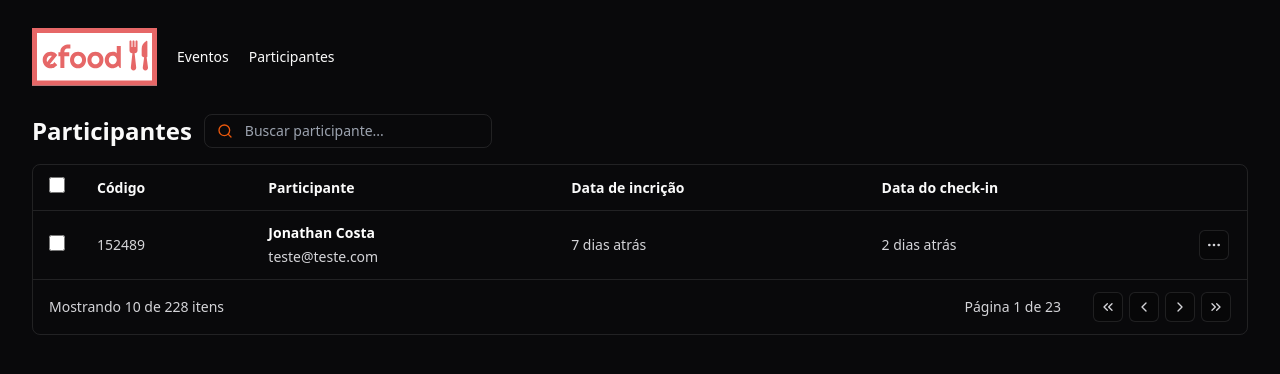
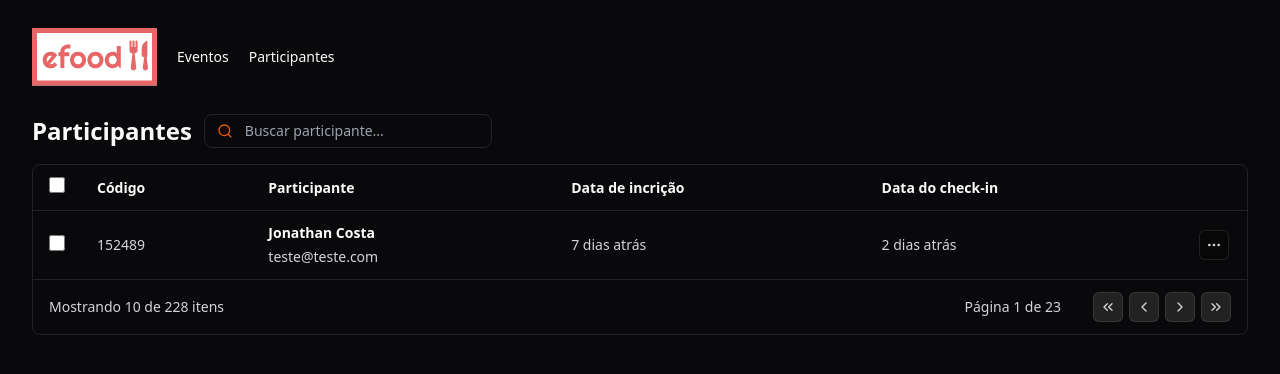
Before and after one commit to jonathandcosta/pass_cooking, a React (Vite) app: page / in a window 1280 px wide. Shown: the top 374 px of the page. Built offline with nearby package versions, Linux system fonts and the light colour scheme.

Commit message:
componente com props e condição

```diff
--- a/src/components/attendee_list.tsx
+++ b/src/components/attendee_list.tsx
@@ -1,5 +1,6 @@
 // ícones importados
 import { Search, MoreHorizontal, ChevronsLeft, ChevronLeft, ChevronsRight, ChevronRight } from 'lucide-react'
+import { IconButton } from './icon_button'
 
 export function AttendeeList() {
   return (
@@ -44,9 +45,9 @@ export function AttendeeList() {
               <td className="py-3 px-4 text-sm text-zinc-300">7 dias atrás</td>
               <td className="py-3 px-4 text-sm text-zinc-300">2 dias atrás</td>
               <td className="py-3 px-4 text-sm text-zinc-300">
-                <button className='bg-black/20 border border-white/10 rounded-md p-1.5'>
+                <IconButton transparent={true}>
                   <MoreHorizontal className='size-4' />
-                </button>
+                </IconButton>
               </td>
             </tr>
           </tbody>
@@ -59,15 +60,18 @@ export function AttendeeList() {
                 <div className='inline-flex items-center gap-8'>
                   <span>Página 1 de 23</span>
                   <div className='flex gap-1.5'>
-                    <button className='bg-black/20 border border-white/10 rounded-md p-1.5'>
+                    <IconButton>
                       <ChevronsLeft className='size-4' />
-                    </button> <button className='bg-black/20 border border-white/10 rounded-md p-1.5'>
+                    </IconButton>
+                    <IconButton>
                       <ChevronLeft className='size-4' />
-                    </button> <button className='bg-black/20 border border-white/10 rounded-md p-1.5'>
+                    </IconButton>
+                    <IconButton>
                       <ChevronRight className='size-4' />
-                    </button> <button className='bg-black/20 border border-white/10 rounded-md p-1.5'>
+                    </IconButton>
+                    <IconButton>
                       <ChevronsRight className='size-4' />
-                    </button>
+                    </IconButton>
                   </div>
                 </div>
               </td>
--- /dev/null
+++ b/src/components/icon_button.tsx
@@ -0,0 +1,30 @@
+import { ComponentProps } from "react";
+
+// ESTRUTURA DE COMPONENTE
+
+// interface IconButtonProps extends ComponentProps<'button'> { }
+
+// export function IconButton(props: IconButtonProps) {
+//   return (
+//     <button {...props} className='bg-white/10 border border-white/10 rounded-md p-1.5' />
+//     )
+//   }
+
+
+// ESTRUTURA DO MESMO COMPONENTE COM CONDIÇÃO
+
+interface IconButtonProps extends ComponentProps<'button'> {
+  transparent?: boolean
+}
+
+export function IconButton({ transparent, ...props }: IconButtonProps) {
+  return (
+    <button
+      {...props}
+      className={transparent
+        ? 'bg-black/20 border border-white/10 rounded-md p-1.5'
+        : 'bg-white/10 border border-white/10 rounded-md p-1.5'
+      }
+    />
+  )
+}
```
